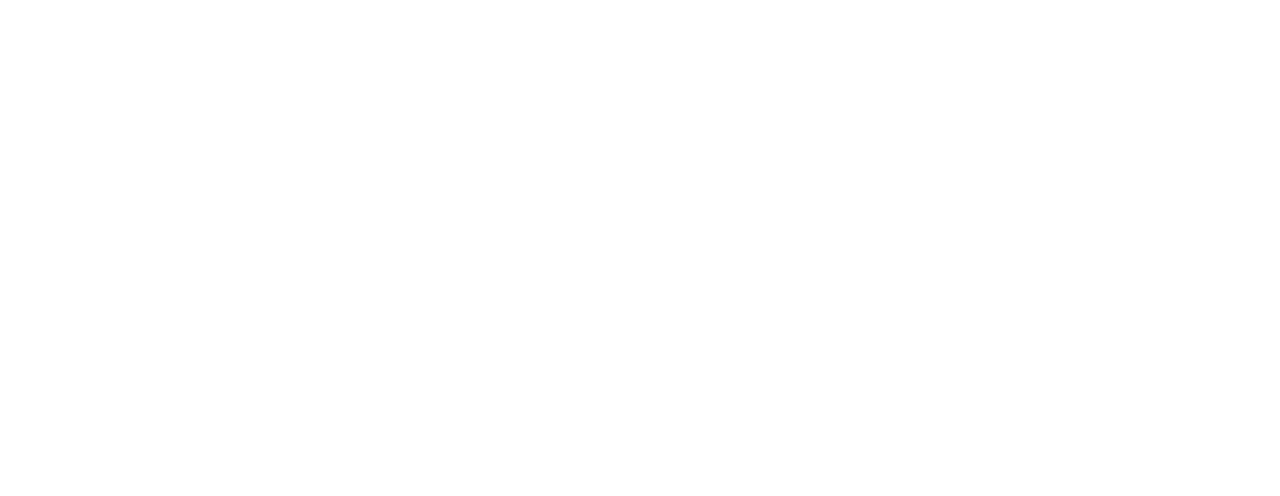
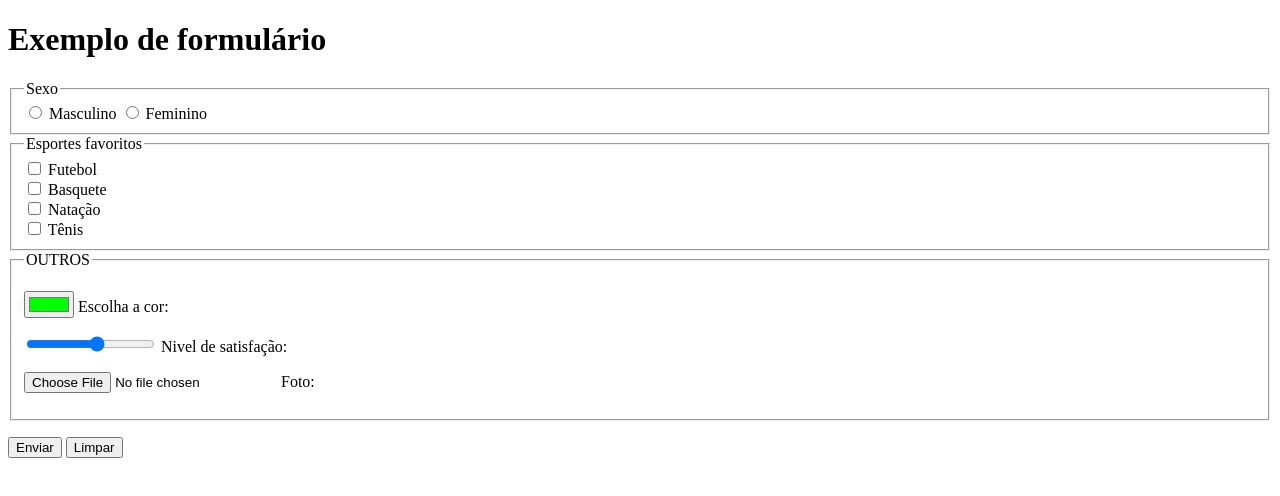
Before and after one commit to DevAgnaldoJunior/Html-CSS, a plain HTML site: page Exercicios/ex22_Formularios/form04.html in a window 1280 px wide. Drawn offline with Linux system fonts and the light colour scheme.

Commit message:
formularios

```diff
--- a/Exercicios/ex22_Formularios/form04.html
+++ b/Exercicios/ex22_Formularios/form04.html
@@ -1,5 +1,5 @@
 <!DOCTYPE html>
-<html lang="en">
+<html lang="pt-br">
 <head>
     <meta charset="UTF-8">
     <meta name="viewport" content="width=device-width, initial-scale=1.0">
@@ -7,5 +7,48 @@
 </head>
 <body>
 
+    <h1>Exemplo de formulário</h1>
+    <form action="cadastro.php" method="post">
+        <fieldset> <!--Agrupamento de todas as caixas-->
+            <legend>Sexo</legend>
+            <!--coloca o mesmo nome nos 2 radios para que apenas 1 seja marcado (so pode escolher uma das opções )-->
+            <input type="radio" name="sexo" id="imasculino">
+            <label for="imasculino">Masculino</label>
+            <input type="radio" name="sexo" id="ifeminino">
+            <label for="ifeminino">Feminino</label>
+        </fieldset>
+        <fieldset>
+            <legend>Esportes favoritos</legend>
+            <form action="cadastro.php" method="post" >
+                <input type="checkbox" name="futebol" id="ifutbol">
+                <label for="ifutbol">Futebol</label> <br>
+                <input type="checkbox" name="basquete" id="ibasquete">
+                <label for="ibasquete">Basquete</label> <br>
+                <input type="checkbox" name="natacao" id="inatacao">
+                <label for="inatacao">Natação</label> <br>
+                <input type="checkbox" name="tenis" id="itenis">
+                <label for="itenis">Tênis</label> <br>
+        </fieldset>
+        <fieldset>
+            <legend>OUTROS</legend>
+            <p>
+                <input type="color" name="cor" id="icor" value="#00ff00">
+                <label for="icor">Escolha a cor:</label>
+            </p>
+            <p>
+                <input type="range" name="satisfacao" id="isatisafacao" min="1" max="10">
+                <label for="isatisafacao">Nivel de satisfação:</label>
+            </p>
+            <p>
+                <input type="file" name="foto" id="ifoto">
+                <label for="ifoto">Foto:</label>
+                <!--Para usar foto o form precisa ser method: Post-->
+            </p>
+        </fieldset>
+            <p>
+                <input type="submit" value="Enviar">
+                <input type="reset" value="Limpar">
+            </p>
+    </form>
 </body>
 </html>
```
